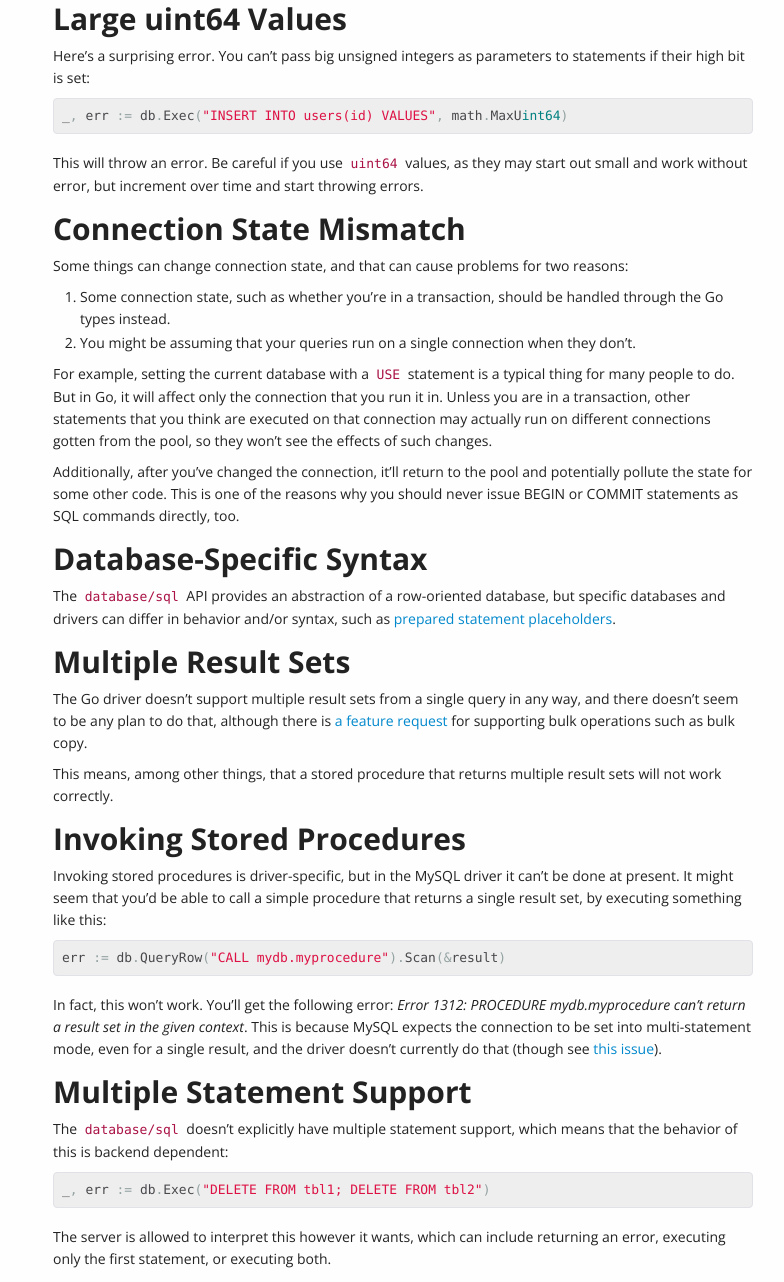
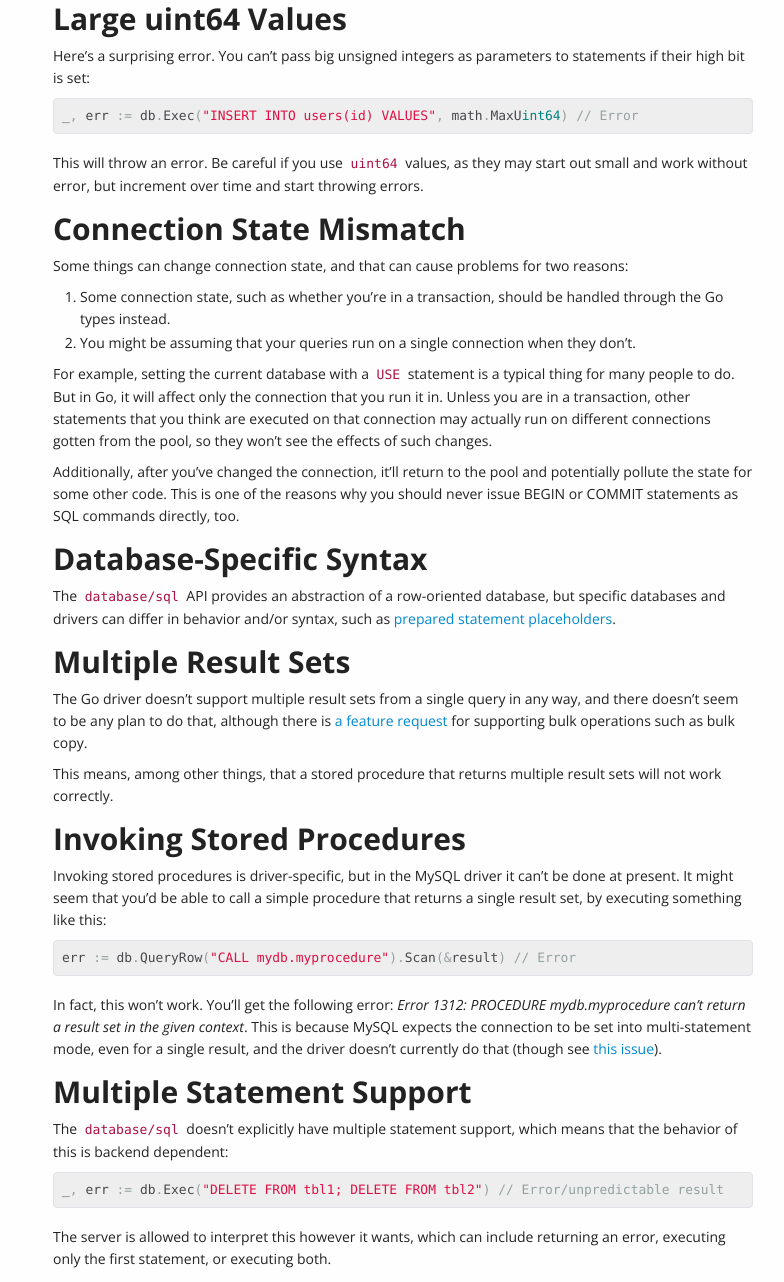
Before and after one commit to VividCortex/go-database-sql-tutorial, a Jekyll site: the page built from surprises.md, in a window 1280 px wide. Shown: the part 380-1662 px from the top of the page, without its empty margins (357-1141 px from the left). Built offline with Jekyll 4.4.1, drawn with Linux system fonts in a browser that asks for light colours.

Commit message:
Add warning comments to erroneous examples
It isn't imperative, but the failing code examples might be improved with comments for the attention-challenged.

```diff
--- a/surprises.md
+++ b/surprises.md
@@ -26,7 +26,7 @@ Here's a surprising error. You can't pass big unsigned integers as parameters to
 statements if their high bit is set:
 
 <pre class="prettyprint lang-go">
-_, err := db.Exec("INSERT INTO users(id) VALUES", math.MaxUint64)
+_, err := db.Exec("INSERT INTO users(id) VALUES", math.MaxUint64) // Error
 </pre>
 
 This will throw an error. Be careful if you use `uint64` values, as they may
@@ -81,7 +81,7 @@ be done at present. It might seem that you'd be able to call a simple
 procedure that returns a single result set, by executing something like this:
 
 <pre class="prettyprint lang-go">
-err := db.QueryRow("CALL mydb.myprocedure").Scan(&amp;result)
+err := db.QueryRow("CALL mydb.myprocedure").Scan(&amp;result) // Error
 </pre>
 
 In fact, this won't work. You'll get the following error: _Error
@@ -98,7 +98,7 @@ The `database/sql` doesn't explicitly have multiple statement support, which mea
 that the behavior of this is backend dependent:
 
 <pre class="prettyprint lang-go">
-_, err := db.Exec("DELETE FROM tbl1; DELETE FROM tbl2")
+_, err := db.Exec("DELETE FROM tbl1; DELETE FROM tbl2") // Error/unpredictable result
 </pre>
 
 The server is allowed to interpret this however it wants, which can include
```
